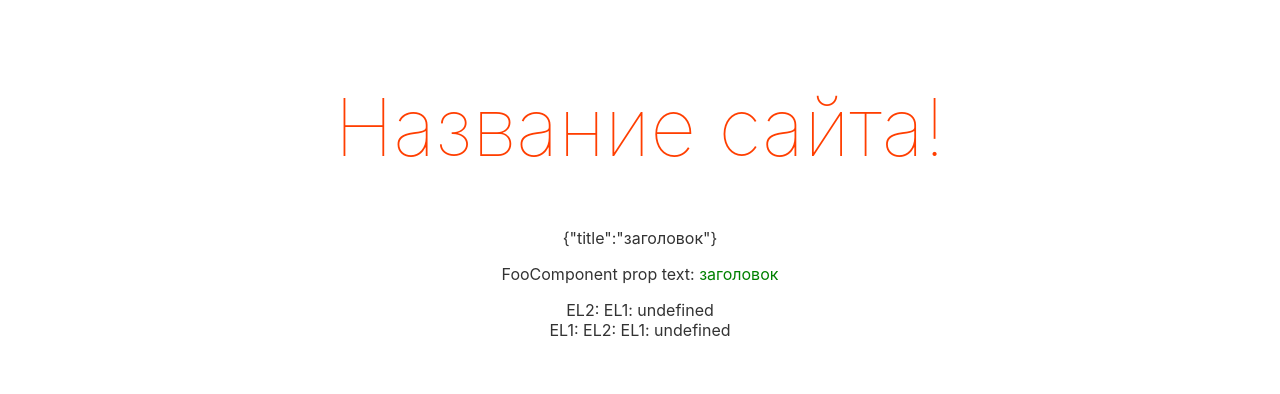
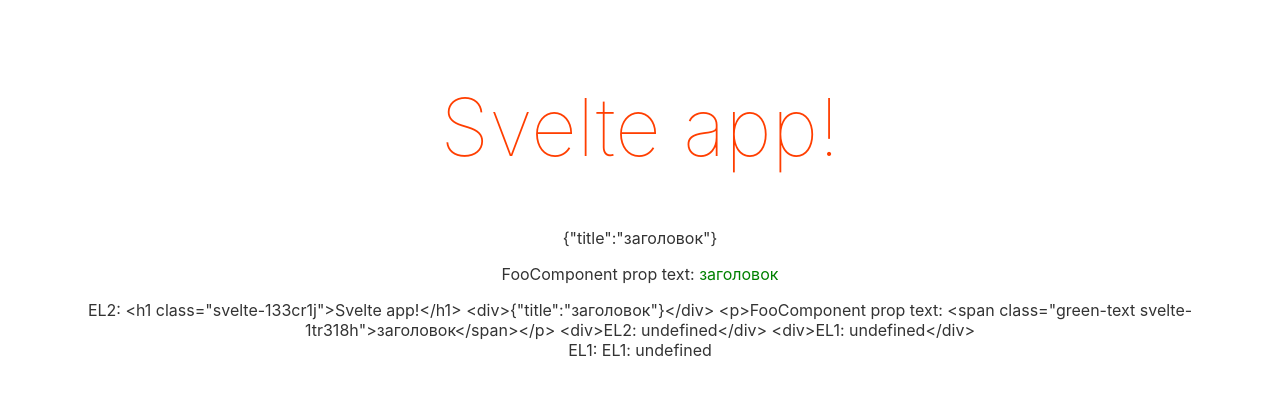
Before and after one commit to mche/svetle-app, a Vue app: page / in a window 1280 px wide. Shown: the top 394 px of the page. Built offline with nearby package versions, Linux system fonts and the light colour scheme.

Commit message:
дальше

```diff
--- a/src/components/FooComponent.svelte
+++ b/src/components/FooComponent.svelte
@@ -2,7 +2,7 @@
   FooComponent prop text:
   <span class="green-text">{text}</span>
 </p>
-<div bind:this={el1}> EL2: { el2 && el2.innerHTML }</div>
+<div bind:this={el1}> EL2: { el2 && el2.parentElement.innerHTML }</div>
 <div bind:this={el2}> EL1: { el1 && el1.innerHTML }</div>
 
 <script>
@@ -10,9 +10,11 @@
   export let text;
   let el1, el2;
 
+  $: el1 = el2;
+
   function handleClick(event){
-//~     console.log(el1, el2);
-    el1.innerHTML = text;
+//~     console.log(el2.parentElement);
+    el2.innerHTML = text;
   }
 
 
--- a/src/main.js
+++ b/src/main.js
@@ -6,7 +6,7 @@
 
 let props = {
   //~ Vue,
-  name: 'Название сайта',
+  name: 'Svelte app',
   "head": {
     "title": 'заголовок',
   },
```
Also changed, not shown: public/build/bundle.js, 2 other files (tests, documents, lock files or other folders).
